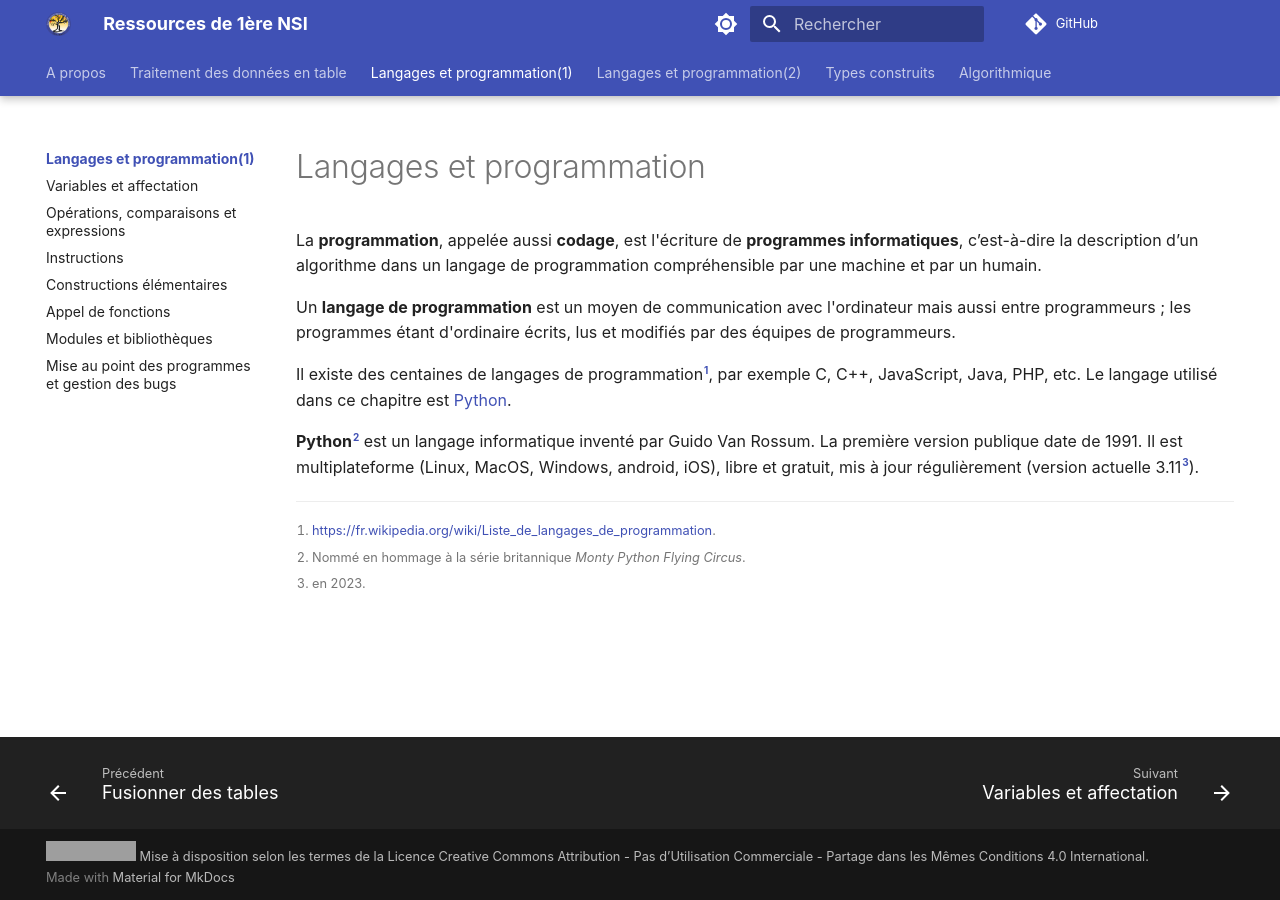
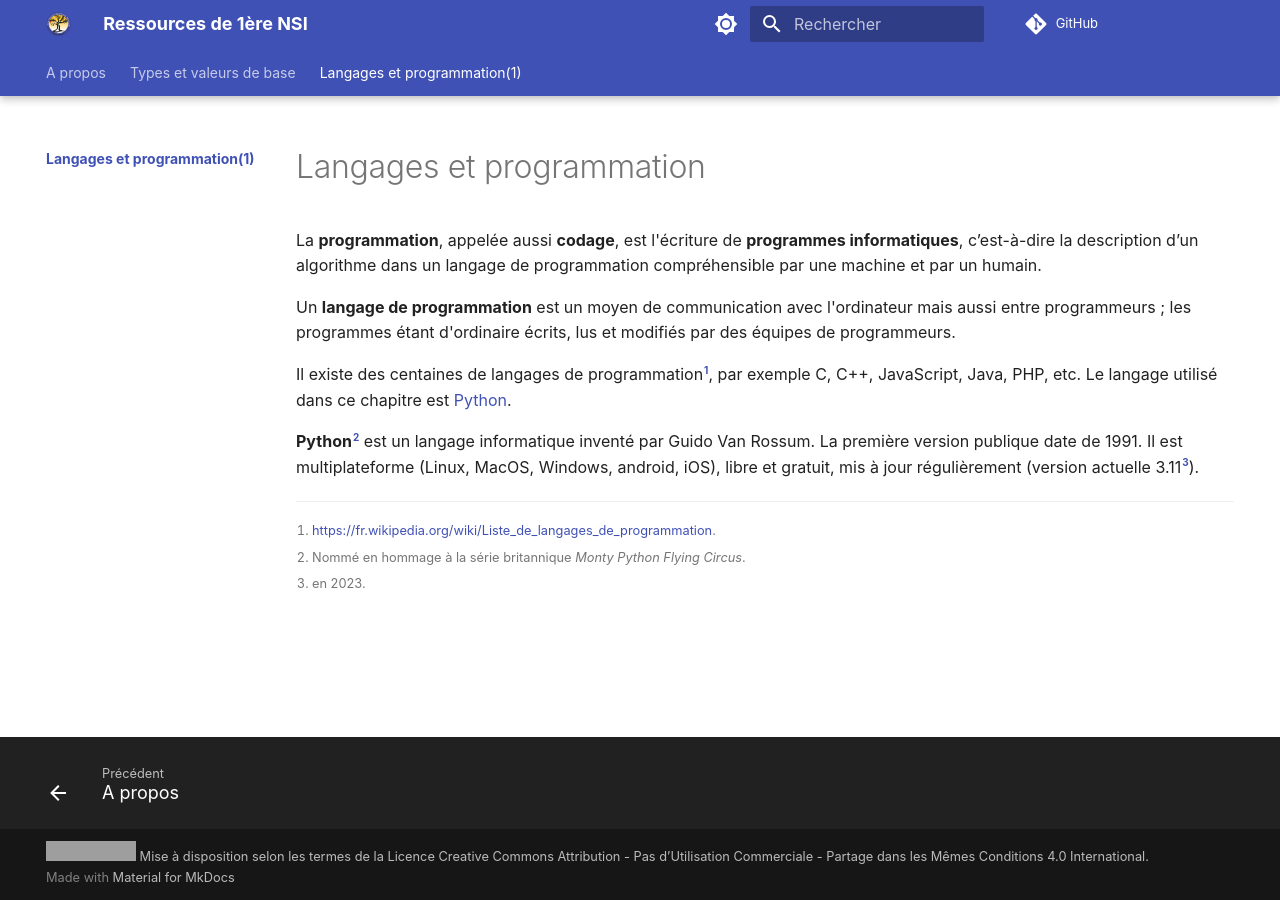
Before and after one commit to eipaca/NSI-1, an MkDocs documentation site: the page built from docs/langages-et-programmation/index.md, in a window 1280 px wide. Built offline with MkDocs 1.6.1 and Material for MkDocs 9.7.7, drawn with Linux system fonts in a browser that asks for light colours; comment, search, counter and statistics services are not loaded; some of the changed lines change nothing that is shown; grey boxes are pictures that could not be loaded.

Commit message:
Update mkdocs.yml

```diff
--- a/mkdocs.yml
+++ b/mkdocs.yml
@@ -110,41 +110,54 @@ extra_javascript:
   # Page tree
 nav:
   - A propos: index.md
-  #- Types et valeurs de base:
-  #  - types-et-valeurs-de-base/index.md
+
+  - Types et valeurs de base:
+    - types-et-valeurs-de-base/index.md
+  #  - Écriture d'un entier positif dans une base b >= 2: types-et-valeurs-de-base/1-ecriture-entier-positif-en-base-b.md
+  #  - Représentation binaire d'un entier relatif: types-et-valeurs-de-base/2-representation-binaire-entier-relatif.md
+  #  - Représentation approximative des nombres réels: types-et-valeurs-de-base/3-representation-approximative-nombres-reels.md
+  #  - Valeurs, opérateurs et expressions booléens: types-et-valeurs-de-base/4-valeurs-expressions-booleennes.md
+  #  - Représentation d'un texte en machine: types-et-valeurs-de-base/5-representation-texte.md
+
+
   #- Types construits:
   #  - types-construits/index.md
-  - Traitement des données en table:
-    - donnees-en-tables/index.md
-    - Lecture et écriture dans un fichier: donnees-en-tables/1-lecture-ecriture-dans-un-fichier.md
-    - Table de données: donnees-en-tables/2-table-de-donnees.md
-    - Rechercher dans une table: donnees-en-tables/3-rechercher-dans-une-table.md
-    - Trier une table: donnees-en-tables/4-trier-une-table.md
-    - Fusionner des tables: donnees-en-tables/5-fusionner-des-tables.md
+  #  - p-uplets: types-construits/1-p-uplets.md
+  #  - Tableaux: types-construits/2-tableaux.md
+  #  - Dictionnaires: types-construits/3-dictionnaires.md
+  #  - Comparaisons: types-construits/4-comparaisons.md
+  #  - Chaînes de caractères: types-construits/5-chaines-de-caracteres.md
+
+  #- Traitement des données en table:
+  #  - donnees-en-tables/index.md
+  #  - Lecture et écriture dans un fichier: donnees-en-tables/1-lecture-ecriture-dans-un-fichier.md
+  #  - Table de données: donnees-en-tables/2-table-de-donnees.md
+  #  - Rechercher dans une table: donnees-en-tables/3-rechercher-dans-une-table.md
+  #  - Trier une table: donnees-en-tables/4-trier-une-table.md
+  #  - Fusionner des tables: donnees-en-tables/5-fusionner-des-tables.md
+
+
   #- Interactions entre l’homme et la machine sur le Web:
   #  - ihm-sur-web/index.md
+
   - Langages et programmation(1):
     - langages-et-programmation/index.md
-    - Variables et affectation: langages-et-programmation/1-variables-affectation.md
-    - Opérations, comparaisons et expressions: langages-et-programmation/2-operations-comparaisons-expressions.md
-    - Instructions: langages-et-programmation/3-instructions.md
-    - Constructions élémentaires: langages-et-programmation/4-constructions-elementaires.md
-    - Appel de fonctions: langages-et-programmation/5-fonctions.md
-    - Modules et bibliothèques: langages-et-programmation/6-modules-bibliotheques.md
-    - Mise au point des programmes et gestion des bugs: langages-et-programmation/7-mise-au-point-gestion-bugs.md
-  - Langages et programmation(2):
-    - langages-et-programmation-2/index.md
-    - Types de langages: langages-et-programmation-2/1-types-de-langages.md
+  #  - Variables et affectation: langages-et-programmation/1-variables-affectation.md
+  #  - Opérations, comparaisons et expressions: langages-et-programmation/2-operations-comparaisons-expressions.md
+  #  - Instructions: langages-et-programmation/3-instructions.md
+  #  - Constructions élémentaires: langages-et-programmation/4-constructions-elementaires.md
+  #  - Appel de fonctions: langages-et-programmation/5-fonctions.md
+  #  - Modules et bibliothèques: langages-et-programmation/6-modules-bibliotheques.md
+  #  - Mise au point des programmes et gestion des bugs: langages-et-programmation/7-mise-au-point-gestion-bugs.md
+
+  #- Langages et programmation(2):
+  #  - langages-et-programmation-2/index.md
+  #  - Types de langages: langages-et-programmation-2/1-types-de-langages.md
   #  - Paradigmes de programmation: langages-et-programmation-2/2-paradigmes-de-programmation.md
 
-  - Types construits:
-    - types-construits/index.md
-    - p-uplets: types-construits/1-p-uplets.md
-    - Tableaux: types-construits/2-tableaux.md
-    - Dictionnaires: types-construits/3-dictionnaires.md
-    #- Comparaisons: types-construits/4-comparaisons.md
-    #- Chaînes de caractères: types-construits/5-chaines-de-caracteres.md
-
-  - Algorithmique:
-    - algorithmique/index.md
-    - Algorithmes glouton: algorithmique/5-algorithmes-gloutons.md
+  #- Algorithmique:
+  #  - algorithmique/index.md
+  #  - Tris: algorithmique/2-tris.md
+  #  - k plus proches voisins: algorithmique/3-kppv.md
+  #  - Recherche dichotomique dans un tableau trié: algorithmique/4-recherche-dichotomique-tableau-trie.md
+  #  - Algorithmes glouton: algorithmique/5-algorithmes-gloutons.md
```
